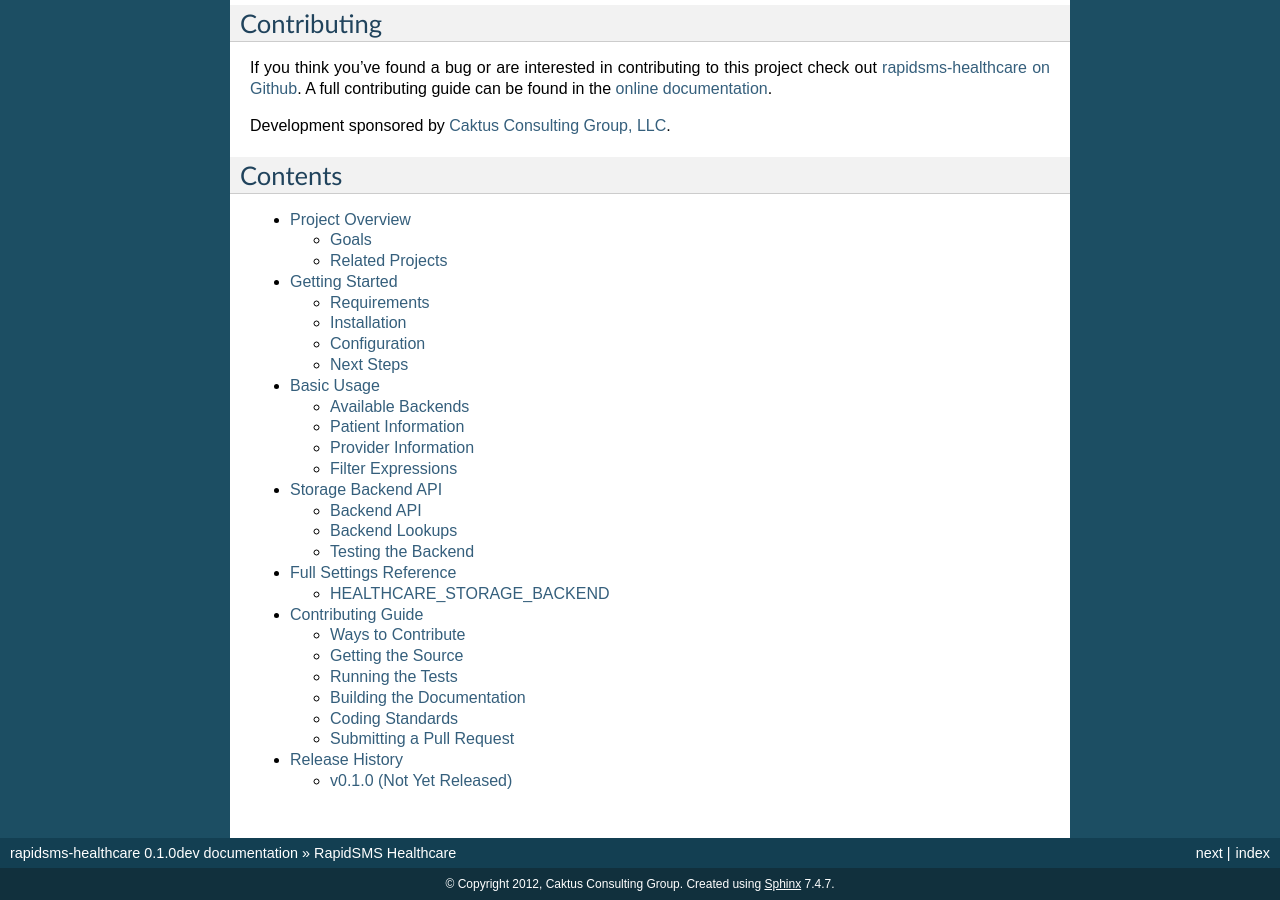
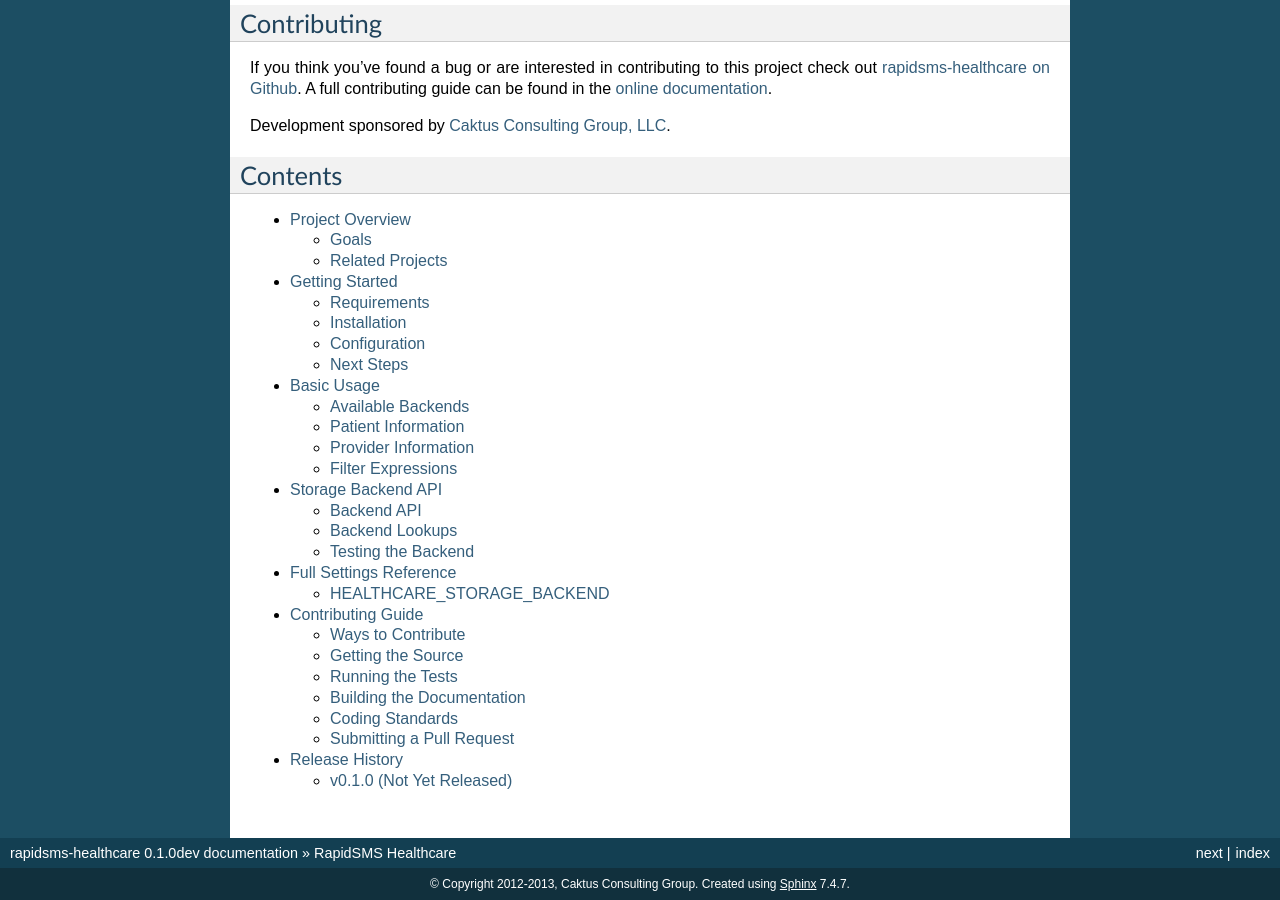
Before and after one commit to caktus/rapidsms-healthcare, a Sphinx documentation site: the page built from docs/index.rst, in a window 1280 px wide and 900 px high, scrolled down 966 px. Built offline with Sphinx 7.4.7, drawn with Linux system fonts in a browser that asks for light colours.

Commit message:
Update copyright years.

```diff
--- a/docs/conf.py
+++ b/docs/conf.py
@@ -42,7 +42,7 @@
 
 # General information about the project.
 project = u'rapidsms-healthcare'
-copyright = u'2012, Caktus Consulting Group'
+copyright = u'2012-2013, Caktus Consulting Group'
 
 # The version info for the project you're documenting, acts as replacement for
 # |version| and |release|, also used in various other places throughout the
```
Also changed, not shown: 1 other file.
